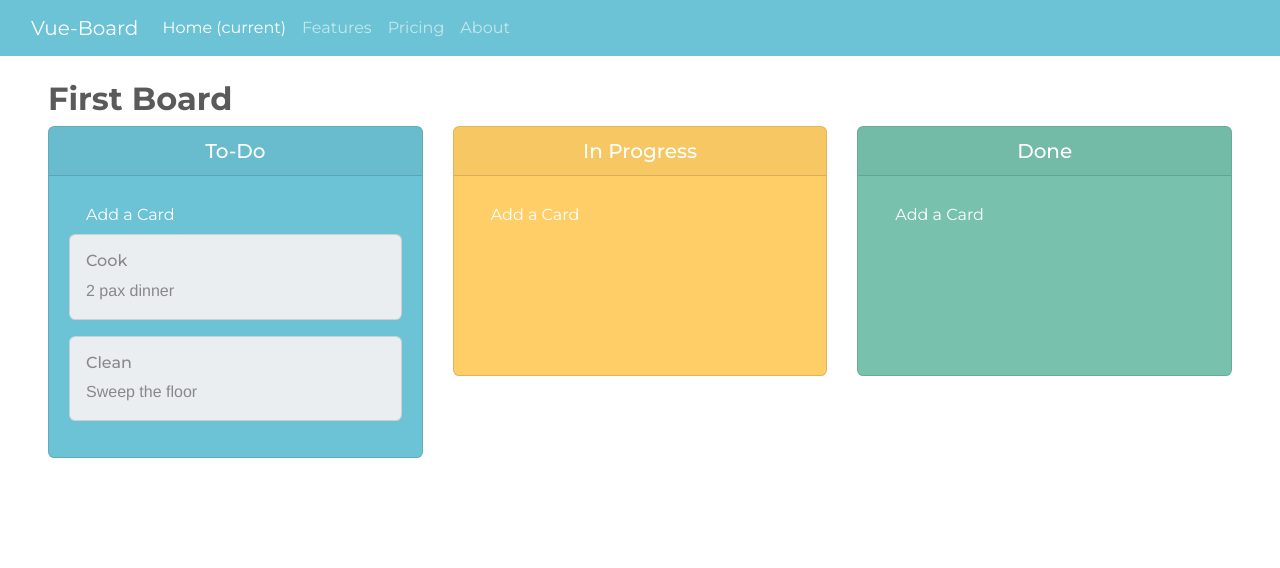
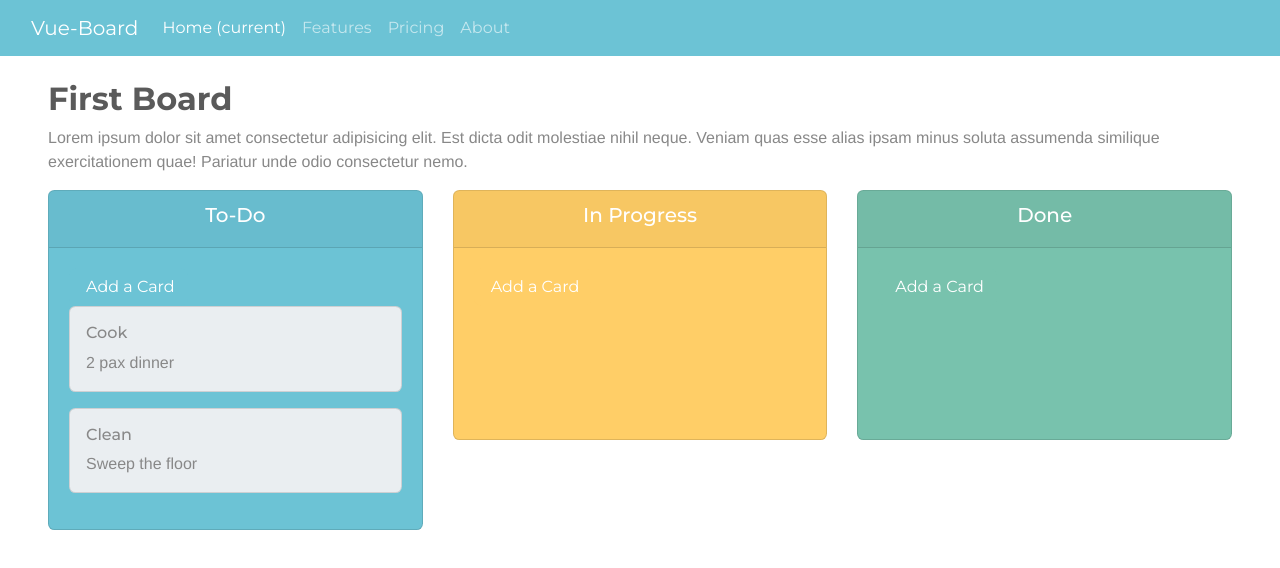
Before and after one commit to torrizing/vue2-kanban-board, a Vue app: page /#/ in a window 1280 px wide. Shown: the top 568 px of the page. Built offline with nearby package versions, Linux system fonts and the light colour scheme.

Commit message:
Added icons, board description

```diff
--- a/src/components/board.vue
+++ b/src/components/board.vue
@@ -1,15 +1,28 @@
 <template>
   <div class="m-4">
       <!-- <button type="button" class="btn btn-info"><span><font-awesome-icon icon="fa-solid fa-plus" /></span>New Board</button> -->
-    <div>
-        <span class="mb-2">
-            <h2 class="boardNameClass" v-if="!isEditing"><strong>{{boardName}}</strong></h2>
-            <input v-if="isEditing" v-model="boardName" type="text" class="form-control" style="display: inline-block;" @keydown.enter="stopEditBoardName">
+    <div class="d-flex">
+        <span>
+            <h2 class="boardNameClass" v-if="!isEditingBN"><strong>{{boardName}}</strong></h2>
+            <input v-if="isEditingBN" v-model="boardName" type="text" class="form-control" style="display: inline-block;" @keydown.enter="stopEditBoardName">
+            <span class="input" role="textbox"></span>
         </span>
 
-        <span class="align-middle">
-            <span><font-awesome-icon icon="fa-solid fa-pen" v-if="!isEditing" @click="editBoardName" class="editBoardNameClass" /></span>
-            <font-awesome-icon icon="fa-solid fa-check"  v-if="isEditing" @click="stopEditBoardName" class="editBoardNameClass" style="color:green"/>
+        <span class="mt-2 ml-3">
+            <span><font-awesome-icon icon="fa-solid fa-pen" v-if="!isEditingBN" @click="editBoardName" class="editBoardClass" /></span>
+            <font-awesome-icon icon="fa-solid fa-check"  v-if="isEditingBN" @click="stopEditBoardName" class="editBoardClass" style="color:green"/>
+        </span>
+    </div>
+
+    <div class="d-flex mb-3">
+      <span>
+          <div class="boardNameClass" v-if="!isEditingBD">{{boardDesc}}</div>
+          <textarea v-if="isEditingBD" v-model="boardDesc" class="form-control" @keydown.enter="stopEditBoardDesc"></textarea>
+      </span>
+
+      <span class="mt-2 ml-3">
+            <span><font-awesome-icon icon="fa-solid fa-pen" v-if="!isEditingBD" @click="editBoardDesc" class="editBoardClass" /></span>
+            <font-awesome-icon icon="fa-solid fa-check" v-if="isEditingBD" @click="stopEditBoardDesc" class="editBoardClass" style="color:green"/>
         </span>
     </div>
 
@@ -46,7 +59,9 @@ export default {
   data () {
     return {
       boardName: 'First Board',
-      isEditing: false,
+      boardDesc: "Lorem ipsum dolor sit amet consectetur adipisicing elit. Est dicta odit molestiae nihil neque. Veniam quas esse alias ipsam minus soluta assumenda similique exercitationem quae! Pariatur unde odio consectetur nemo.",
+      isEditingBN: false,
+      isEditingBD: false,
       todoItems: [{title:'Cook', description:'2 pax dinner'},
       {title:'Clean', description:'Sweep the floor'}],
       progressItems: [],
@@ -57,11 +72,19 @@ export default {
   methods: {
 
     editBoardName() {
-        this.isEditing = true
+        this.isEditingBN = true
     },
 
     stopEditBoardName() {
-        this.isEditing = false
+        this.isEditingBN = false
+    },
+
+    editBoardDesc() {
+        this.isEditingBD = true
+    },
+
+    stopEditBoardDesc() {
+        this.isEditingBD = false
     }
   }
 }
@@ -70,7 +93,7 @@ export default {
 <!-- Add "scoped" attribute to limit CSS to this component only -->
 <style>
 
-.editBoardNameClass:hover {
+.editBoardClass:hover {
     /* background-color: rgb(223, 243, 245); */
     cursor: pointer;
 }
--- a/src/components/taskLane.vue
+++ b/src/components/taskLane.vue
@@ -1,7 +1,18 @@
 <template>
     <div>
         <div class="card mb-3" :class="bgColor" style="min-height:250px">
-            <h5 class="card-header text-white text-center">{{ title }}</h5>
+
+            <!-- <div> -->
+                <!-- <div class="card-header text-white text-center"><h5 class="text-white">{{ title }}</h5></div> -->
+                <!-- <h5 class="card-header text-white text-center">{{ title }}</h5> -->
+
+                <!-- <font-awesome-icon icon="fa-solid fa-ellipsis-vertical" /> -->
+            <!-- </div> -->
+
+            <div class="card-header text-center" style="justify-content:space-between">
+                <h5 class="text-white">{{ title }}</h5>
+                <span><font-awesome-icon icon="fa-solid fa-ellipsis-vertical" /></span>
+            </div>
             <div class="card-body">
                 <button type="button" @click="addCard()" class="btn addCardBtn" :class="btnColor"><font-awesome-icon icon="fa-solid fa-plus" /><span class="ml-1">Add a Card</span></button>
                 <draggable :options="{ group: 'default' }">
--- a/src/components/taskLaneItem.vue
+++ b/src/components/taskLaneItem.vue
@@ -3,7 +3,10 @@
         <div class="card task-lane-item mb-3">
             <div class="card-block">
                 <div class="card-title p-3 mb-0">
-                    <h6>{{item.title}}</h6>
+                    <div class="d-flex" style="justify-content:space-between">
+                        <h6>{{item.title}}</h6>
+                        <span><font-awesome-icon @click="deleteCard()" class="pb-2 deleteCardIcon" icon="fa-solid fa-trash" color="lightcoral"/></span>
+                    </div>
                     <div>{{item.description}}</div>
                 </div>
             </div>
@@ -16,7 +19,13 @@
 
 export default ({
     name: 'taskLaneItem',
-    props: ['item']
+    props: ['item'],
+
+    methods: {
+        deleteCard(){
+
+        }
+    }
 })
 </script>
 
@@ -24,4 +33,8 @@ export default ({
 .card.task-lane-item {
   background: #eaeef1;
 }
+
+.deleteCardIcon:hover{
+    cursor: pointer;
+}
 </style>
```
